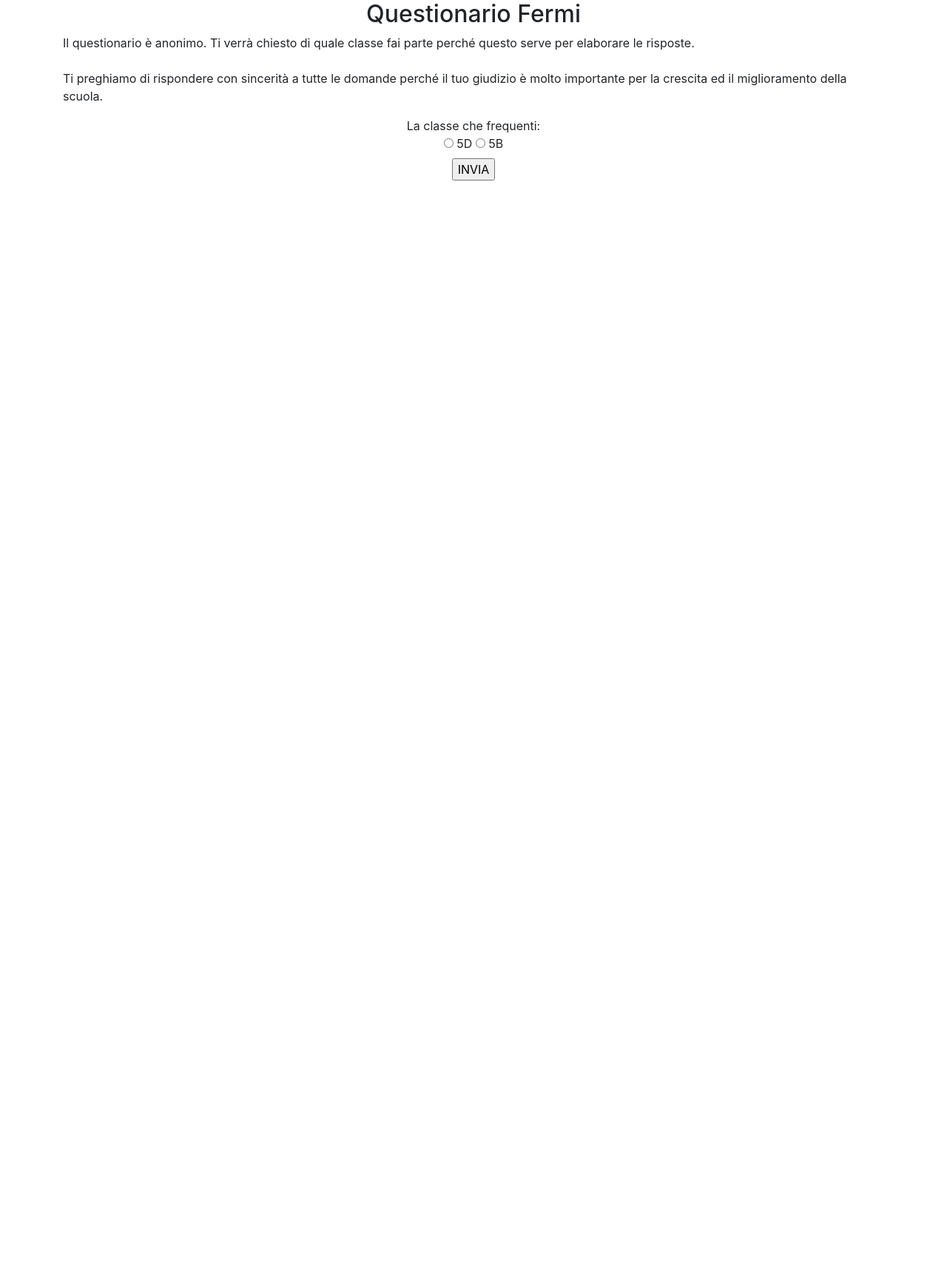
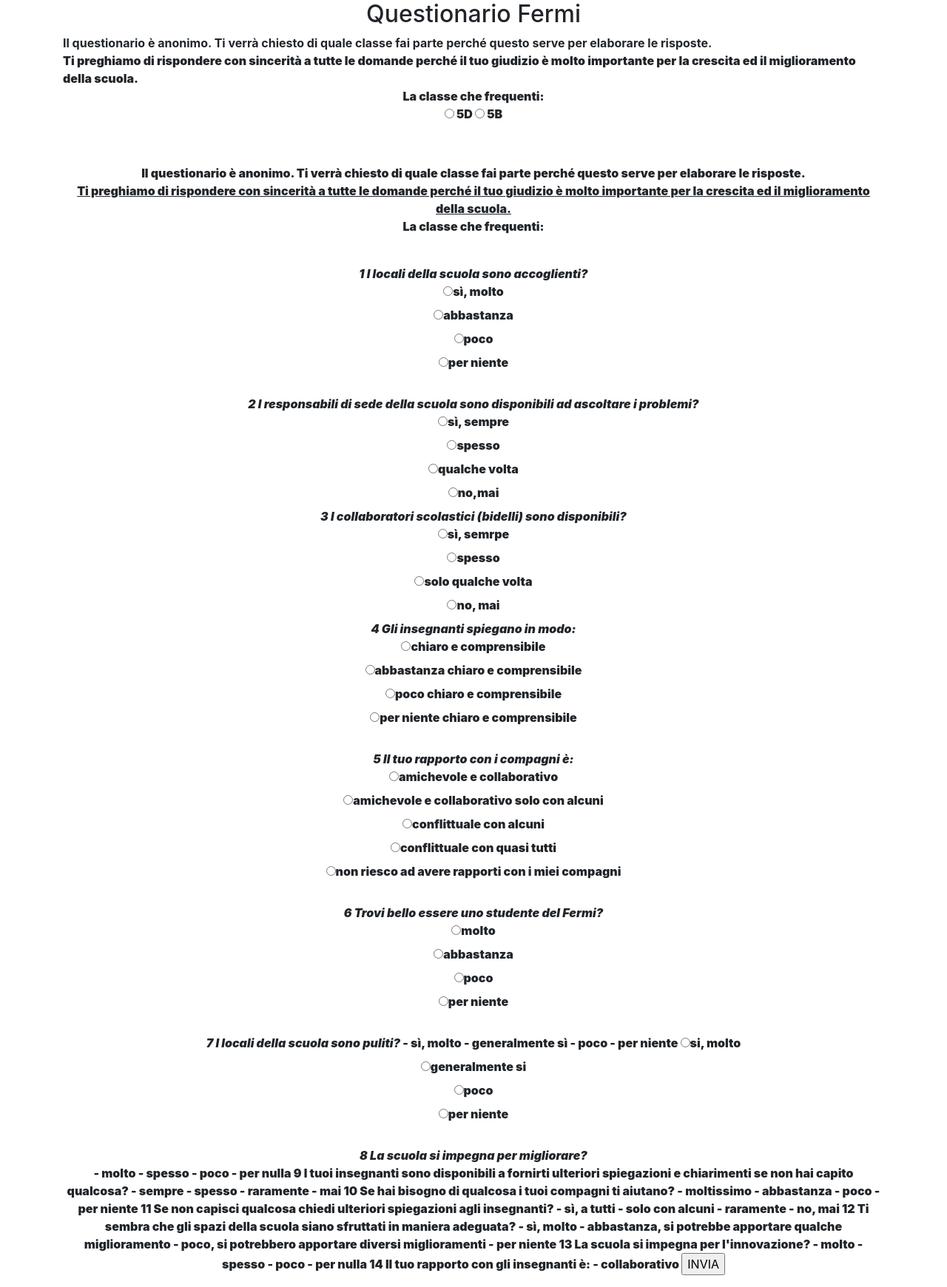
Before and after one commit to danieletommasini/questionario, a PHP site: page / in a window 1280 px wide. Shown: the whole page at 74% size. Before the commit the page ends 244 px from the top, so only its background shows below. Run offline with PHP 8.4, Linux system fonts and the light colour scheme; some libraries are stand-ins or nearby versions.

Commit message:
domanda 8

```diff
--- a/index.php
+++ b/index.php
@@ -18,16 +18,104 @@
 
         </head>
         <div class="container">
-            <p>Il questionario è anonimo. Ti verrà chiesto di quale classe fai parte perché questo serve per
-            elaborare le risposte.<br><br>
-            Ti preghiamo di rispondere con sincerità a tutte le domande perché il tuo giudizio è molto
-            importante per la crescita ed il miglioramento della scuola.</p>
+            <b>Il questionario è anonimo. Ti verr&agrave chiesto di quale classe fai parte perch&eacute questo serve per
+            elaborare le risposte.<b><br>
+            <b>Ti preghiamo di rispondere con sincerit&agrave a tutte le domande perch&eacute il tuo giudizio &egrave molto
+            importante per la crescita ed il miglioramento della scuola.</b>
             <form class="text-center" action="elaboration.php" method="POST">
                 La classe che frequenti:
                 <br>
                     <label class="radio-inline"><input type="radio" name="class" value="5D"> 5D</label>
                     <label class="radio-inline"><input type="radio" name="class" value="5B"> 5B</label>
                 <br>
+
+
+
+                   <br><br><b>Il questionario è anonimo. Ti verrà chiesto di quale classe fai parte perché questo serve per
+elaborare le risposte.</b><br>
+<u>Ti preghiamo di rispondere con sincerità a tutte le domande perché il tuo giudizio è molto
+importante per la crescita ed il miglioramento della scuola.</u><br>
+<p>La classe che frequenti:</p><br>
+<i>1 I locali della scuola sono accoglienti?</i><br>
+ <label class="radio-inline"><input type="radio" name="c1" value="1">sì, molto</label> <br>
+ <label class="radio-inline"><input type="radio" name="c1" value="2">abbastanza</label> <br>
+ <label class="radio-inline"><input type="radio" name="c1" value="3">poco</label> <br>
+ <label class="radio-inline"><input type="radio" name="c1" value="4">per niente</label> <br>
+<br>
+<i>2 I responsabili di sede della scuola sono disponibili ad ascoltare i problemi?</i><br>
+ <label class="radio-inline"><input type="radio" name="c2" value="1">sì, sempre</label> <br>
+ <label class="radio-inline"><input type="radio" name="c2" value="2">spesso</label> <br>
+ <label class="radio-inline"><input type="radio" name="c2" value="3">qualche volta</label> <br>
+ <label class="radio-inline"><input type="radio" name="c2" value="4">no,mai</label> <br>
+<i>3 I collaboratori scolastici (bidelli) sono disponibili?</i><br>
+ <label class="radio-inline"><input type="radio" name="c3" value="1">sì, semrpe</label> <br>
+ <label class="radio-inline"><input type="radio" name="c3" value="2">spesso</label> <br>
+ <label class="radio-inline"><input type="radio" name="c3" value="3">solo qualche volta</label> <br>
+ <label class="radio-inline"><input type="radio" name="c3" value="4">no, mai</label> <br>
+<i>4 Gli insegnanti spiegano in modo:</i><br>
+ <label class="radio-inline"><input type="radio" name="c4" value="1">chiaro e comprensibile</label> <br>
+ <label class="radio-inline"><input type="radio" name="c4" value="2">abbastanza chiaro e comprensibile</label> <br>
+ <label class="radio-inline"><input type="radio" name="c4" value="3">poco chiaro e comprensibile</label> <br>
+ <label class="radio-inline"><input type="radio" name="c4" value="4">per niente chiaro e comprensibile</label> <br>
+<br>
+<i>5 Il tuo rapporto con i compagni è:</i>
+<br>
+ <label class="radio-inline"><input type="radio" name="c5" value="1">amichevole e collaborativo</label> <br>
+ <label class="radio-inline"><input type="radio" name="c5" value="2">amichevole e collaborativo solo con alcuni</label> <br>
+ <label class="radio-inline"><input type="radio" name="c5" value="3">conflittuale con alcuni</label> <br>
+ <label class="radio-inline"><input type="radio" name="c5" value="4">conflittuale con quasi tutti</label> <br>
+ <label class="radio-inline"><input type="radio" name="c5" value="5">non riesco ad avere rapporti con i miei compagni</label> <br>
+<br>
+<i>6 Trovi bello essere uno studente del Fermi?</i>
+<br>
+ <label class="radio-inline"><input type="radio" name="c6" value="1">molto</label> <br>
+ <label class="radio-inline"><input type="radio" name="c6" value="2">abbastanza</label> <br>
+ <label class="radio-inline"><input type="radio" name="c6" value="3">poco</label> <br>
+ <label class="radio-inline"><input type="radio" name="c6" value="4">per niente</label> <br>
+<br>
+<i>7 I locali della scuola sono puliti?</i>
+- sì, molto
+- generalmente sì
+- poco
+- per niente
+ <label class="radio-inline"><input type="radio" name="c7" value="1">si, molto</label> <br>
+ <label class="radio-inline"><input type="radio" name="c7" value="2">generalmente si</label> <br>
+ <label class="radio-inline"><input type="radio" name="c7" value="3">poco</label> <br>
+ <label class="radio-inline"><input type="radio" name="c7" value="4">per niente</label> <br>
+<br>
+<i>8 La scuola si impegna per migliorare?</i><br>
+- molto
+- spesso
+- poco
+- per nulla
+9 I tuoi insegnanti sono disponibili a fornirti ulteriori spiegazioni e chiarimenti se non hai capito
+qualcosa?
+- sempre
+- spesso
+- raramente
+- mai
+10 Se hai bisogno di qualcosa i tuoi compagni ti aiutano?
+- moltissimo
+- abbastanza
+- poco
+- per niente
+11 Se non capisci qualcosa chiedi ulteriori spiegazioni agli insegnanti?
+- sì, a tutti
+- solo con alcuni
+- raramente
+- no, mai
+12 Ti sembra che gli spazi della scuola siano sfruttati in maniera adeguata?
+- sì, molto
+- abbastanza, si potrebbe apportare qualche miglioramento
+- poco, si potrebbero apportare diversi miglioramenti
+- per niente
+13 La scuola si impegna per l'innovazione?
+- molto
+- spesso
+- poco
+- per nulla
+14 Il tuo rapporto con gli insegnanti è:
+- collaborativo
                     <input type="submit" name="sendclass" value="INVIA"/>
             </form>
         </div>
```
